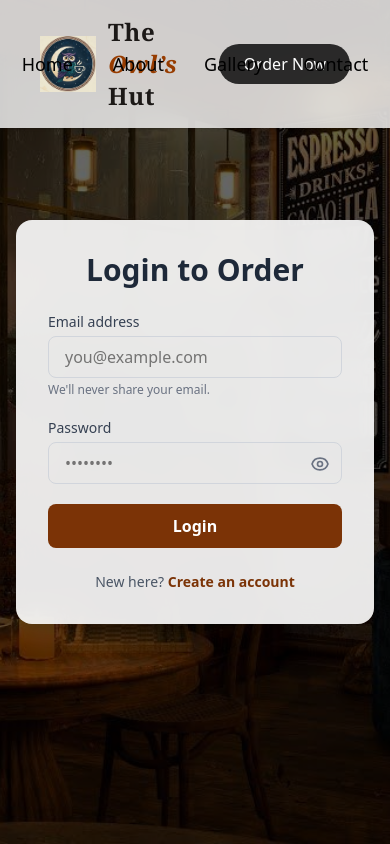
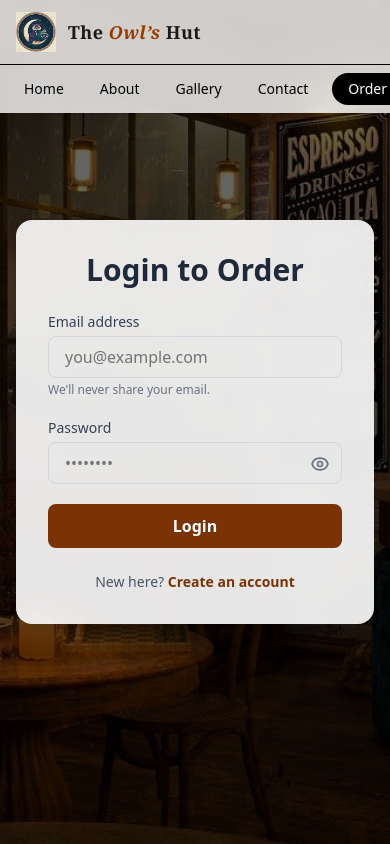
Before and after one commit to Sibangi15/CafeWebsite, a React (Vite) app in the folder client/: page /login in a window 390 px wide. Built offline with nearby package versions, Linux system fonts and the light colour scheme.

Commit message:
Corrections

```diff
--- a/client/src/api/axios.jsx
+++ b/client/src/api/axios.jsx
@@ -1,7 +1,7 @@
 import axios from "axios";
 
 const api = axios.create({
-    baseURL: "https://cafewebsite-backend.onrender.com",
+    baseURL: "https://cafewebsite-server.onrender.com",
 });
 
 api.interceptors.request.use((config) => {
--- a/client/src/components/Navbar.jsx
+++ b/client/src/components/Navbar.jsx
@@ -11,63 +11,55 @@ const Navbar = () => {
     const isAdmin = user?.role === "admin";
     const isMenuPage = location.pathname === "/menu";
 
+    const handleScroll = (id) => {
+        if (location.pathname !== "/") {
+            navigate("/");
+            setTimeout(() => {
+                document.getElementById(id)?.scrollIntoView({ behavior: "smooth" });
+            }, 0);
+        } else {
+            document.getElementById(id)?.scrollIntoView({ behavior: "smooth" });
+        }
+    };
+
     return (
-        <nav className="fixed top-0 left-0 z-50 w-full grid grid-cols-3 items-center px-10 py-4 bg-white/80 backdrop-blur-md shadow-sm">
+        <nav className="fixed top-0 left-0 z-50 w-full bg-white/80 backdrop-blur-md shadow-sm">
+
+            {/* TOP BAR */}
+            <div className="flex items-center justify-between px-4 py-3 md:px-10 md:py-4">
 
                 {/* LEFT */}
-            <div className="flex items-center gap-3 justify-start">
-                <img src="/owllogo.jpeg" alt="Logo" className="h-14" />
-                <h1 className="group font-serif text-2xl font-semibold tracking-wide text-stone-900">
+                <div className="flex items-center gap-3">
+                    <img src="/owllogo.jpeg" alt="Logo" className="h-10 md:h-14" />
+                    <h1 className="font-serif text-lg md:text-2xl font-semibold tracking-wide text-stone-900">
                         The <span className="italic text-amber-800">Owl’s</span> Hut
                     </h1>
                 </div>
 
-            {/* CENTER */}
-            <ul className="flex justify-center items-center gap-10 text-lg font-medium">
-                <li className="nav-link">
-                    <button
-                        onClick={() => {
-                            navigate("/");
-                            setTimeout(() => {
-                                document
-                                    .getElementById("home")
-                                    ?.scrollIntoView({ behavior: "smooth" });
-                            }, 0);
-                        }}
-                    >
-                        Home
-                    </button>
+                {/* DESKTOP CENTER */}
+                <ul className="hidden md:flex items-center gap-10 text-lg font-medium">
+                    <li>
+                        <button onClick={() => handleScroll("home")}>Home</button>
+                    </li>
+                    <li>
+                        <button onClick={() => handleScroll("about")}>About</button>
+                    </li>
+                    <li>
+                        <button onClick={() => handleScroll("gallery")}>Gallery</button>
+                    </li>
+                    <li>
+                        <button onClick={() => handleScroll("contact")}>Contact</button>
                     </li>
 
-                {["about", "gallery", "contact"].map((id) => (
-                    <li key={id} className="nav-link">
-                        <button
-                            onClick={() =>
-                                document
-                                    .getElementById(id)
-                                    ?.scrollIntoView({ behavior: "smooth" })
-                            }
-                        >
-                            {id.charAt(0).toUpperCase() + id.slice(1)}
-                        </button>
-                    </li>
-                ))}
-
                     {isLoggedIn && isAdmin && (
-                    <li className="nav-link text-amber-800">
+                        <li className="text-amber-800">
                             <Link to="/admin/dashboard">Admin</Link>
                         </li>
                     )}
                 </ul>
 
-            {/* RIGHT */}
-            <div className="flex items-center justify-end gap-4 whitespace-nowrap">
-                {isLoggedIn && (
-                    <span className="text-sm italic text-stone-700">
-                        Welcome, <span className="ml-1 font-semibold text-amber-800">{user.name}</span>
-                    </span>
-                )}
-
+                {/* DESKTOP RIGHT */}
+                <div className="hidden md:flex items-center gap-4">
                     {isLoggedIn && !isAdmin && (
                         <Link
                             to={isMenuPage ? "/orders" : "/menu"}
@@ -78,11 +70,13 @@ const Navbar = () => {
                     )}
 
                     {isLoggedIn ? (
-                    < button className="bg-black/80 text-white px-6 py-2 rounded-full"
+                        <button
+                            className="bg-black/80 text-white px-6 py-2 rounded-full"
                             onClick={() => {
                                 logout();
                                 navigate("/", { replace: true });
-                        }}>
+                            }}
+                        >
                             Logout
                         </button>
                     ) : (
@@ -94,7 +88,84 @@ const Navbar = () => {
                         </Link>
                     )}
                 </div>
-        </nav >
+            </div>
+
+            {/*  MOBILE HORIZONTAL NAV */}
+            <div className="md:hidden border-t">
+                <ul className=" flex items-center gap-3 px-3 py-2 overflow-x-auto whitespace-nowrap text-sm font-medium scrollbar-hide">
+                    <li>
+                        <button
+                            onClick={() => handleScroll("home")}
+                            className="px-3 py-1 rounded-full hover:bg-stone-100"
+                        >
+                            Home
+                        </button>
+                    </li>
+
+                    <li>
+                        <button
+                            onClick={() => handleScroll("about")}
+                            className="px-3 py-1 rounded-full hover:bg-stone-100"
+                        >
+                            About
+                        </button>
+                    </li>
+
+                    <li>
+                        <button
+                            onClick={() => handleScroll("gallery")}
+                            className="px-3 py-1 rounded-full hover:bg-stone-100"
+                        >
+                            Gallery
+                        </button>
+                    </li>
+
+                    <li>
+                        <button
+                            onClick={() => handleScroll("contact")}
+                            className="px-3 py-1 rounded-full hover:bg-stone-100"
+                        >
+                            Contact
+                        </button>
+                    </li>
+
+                    {isLoggedIn && isAdmin && (
+                        <li className="px-3 py-1 text-amber-800">
+                            <Link to="/admin/dashboard">Admin</Link>
+                        </li>
+                    )}
+
+                    {isLoggedIn && !isAdmin && (
+                        <li className="ml-auto">
+                            <Link
+                                to={isMenuPage ? "/orders" : "/menu"}
+                                className="bg-black text-white px-4 py-1.5 rounded-full"
+                            >
+                                {isMenuPage ? "Cart" : "Menu"}
+                            </Link>
+                        </li>
+                    )}
+                    {isLoggedIn ? (
+                        <button
+                            className="bg-black text-white px-4 py-1.5 rounded-full"
+                            onClick={() => {
+                                logout();
+                                navigate("/", { replace: true });
+                            }}
+                        >
+                            Logout
+                        </button>
+                    ) : (
+                        <Link
+                            to="/login"
+                            className="bg-black text-white px-4 py-1.5 rounded-full"
+                        >
+                            Order Now
+                        </Link>
+                    )}
+                </ul>
+            </div>
+        </nav>
     );
 };
 
```
Also changed, not shown: 1 other file (tests, documents, lock files or other folders). Lines whose indentation alone changed are shown as unchanged.
